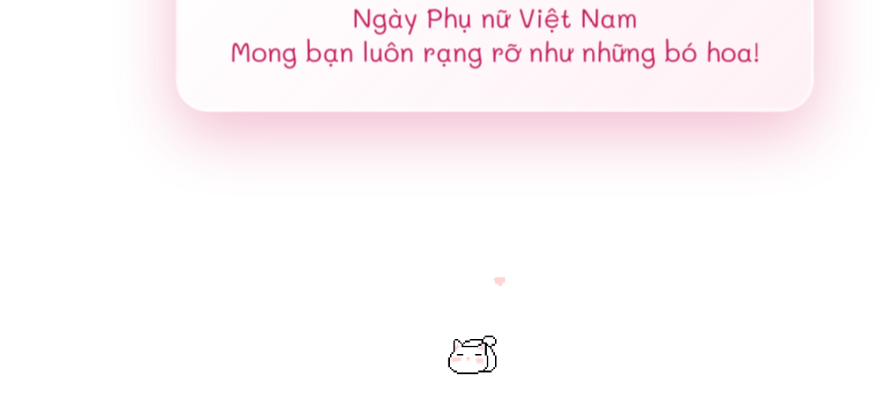
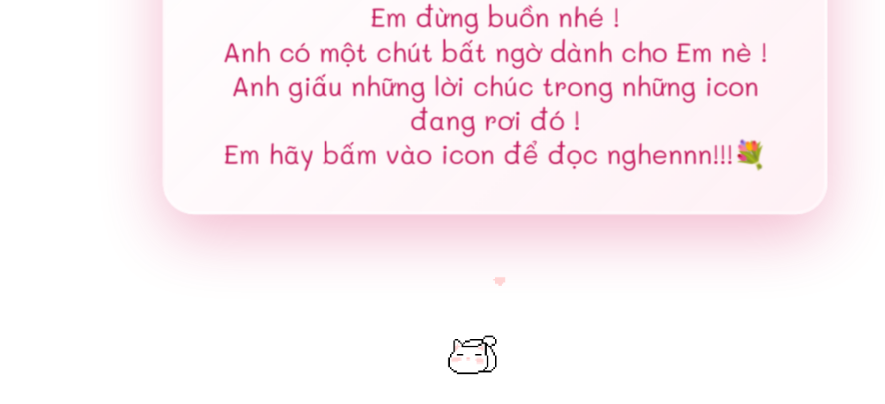
Before and after one commit to PTung308/anhthu.github.io, a plain HTML site: page index.html in a window 1280 px wide. Shown: the part 396-800 px from the top of the page, without its empty margins (145-1030 px from the left). Drawn offline with Linux system fonts and the light colour scheme.

Commit message:
first commit

```diff
--- a/index.html
+++ b/index.html
@@ -365,10 +365,14 @@
 <body>
     <!-- Thông điệp chúc mừng-->
     <div class="center-message">
-        <strong>Chúc mừng 20-10</strong> <!--Sửa tiêu đề chúc mừng ở đây-->
+        <strong>Hellu bé iu 🤍🤍🤍</strong> <!--Sửa tiêu đề chúc mừng ở đây-->
         <span id="centerText">
-            Ngày Phụ nữ Việt Nam<br> <!-- Sử lời nhắn hiển thị đầu ở đây-->
-            Mong bạn luôn rạng rỡ như những bó hoa!
+            Hôn nay là valentine ấy ! 💐<br> <!-- Sử lời nhắn hiển thị đầu ở đây-->
+            Anh xin lỗi vì valentine năm nay Anh không ở bên cạnh Em được !<br>
+            Em đừng buồn nhé !<br>
+            Anh có một chút bất ngờ dành cho Em nè !<br>
+            Anh giấu những lời chúc trong những icon đang rơi đó !<br>
+            Em hãy bấm vào icon để đọc nghennn!!!💐
         </span>
     </div>
 
@@ -392,23 +396,23 @@
         const messages = [
             {
                 img: "./assets/a1.jpg", //Thay ảnh
-                text: "Chúc bạn luôn vui vẻ, xinh đẹp và ngập tràn yêu thương!" //Thay lời nhắn
+                text: "Hy vọng mãi mãi về sau, Anh và Em vẫn cùng nhau nắm tay đi qua tất cả thăng trầm của cuộc sống. 💞" //Thay lời nhắn
             },
             {
                 img: "./assets/a2.jpg",
-                text: "Mỗi ngày của bạn đều là một đoá hoa nở rộ."
+                text: "Cảm ơn vì chúng ta đã gặp được nhau.✨"
             },
             {
                 img: "./assets/a3.jpg",
-                text: "Cảm ơn bạn vì đã luôn mạnh mẽ và tuyệt vời như thế!"
+                text: "Vì yêu mà đến, vì thương mà ở lại, vì hiểu nhau mà nhường nhịn nhau đến hiện tại.💘"
             },
             {
                 img: "./assets/a4.jpg",
-                text: "Chúc bạn một ngày 20/10 thật hạnh phúc và trọn vẹn! "
+                text: "Chúc Anh và Em sẽ luôn vui vẻ và hạnh phúc, mãi bên nhau như vậy nhé. 💕"
             },
             {
                 img: "./assets/a5.jpg",
-                text: "Bạn là món quà tuyệt vời nhất mà cuộc sống mang lại! "
+                text: "Em là món quà tuyệt vời nhất mà cuộc sống mang đến cho Anh!!!  Mãi iu Emmmmm 💓(˘³˘)💓"
             }
         ];
 
```
Also changed, not shown: assets/a1.jpg, assets/a5.jpg, 3 other files.
